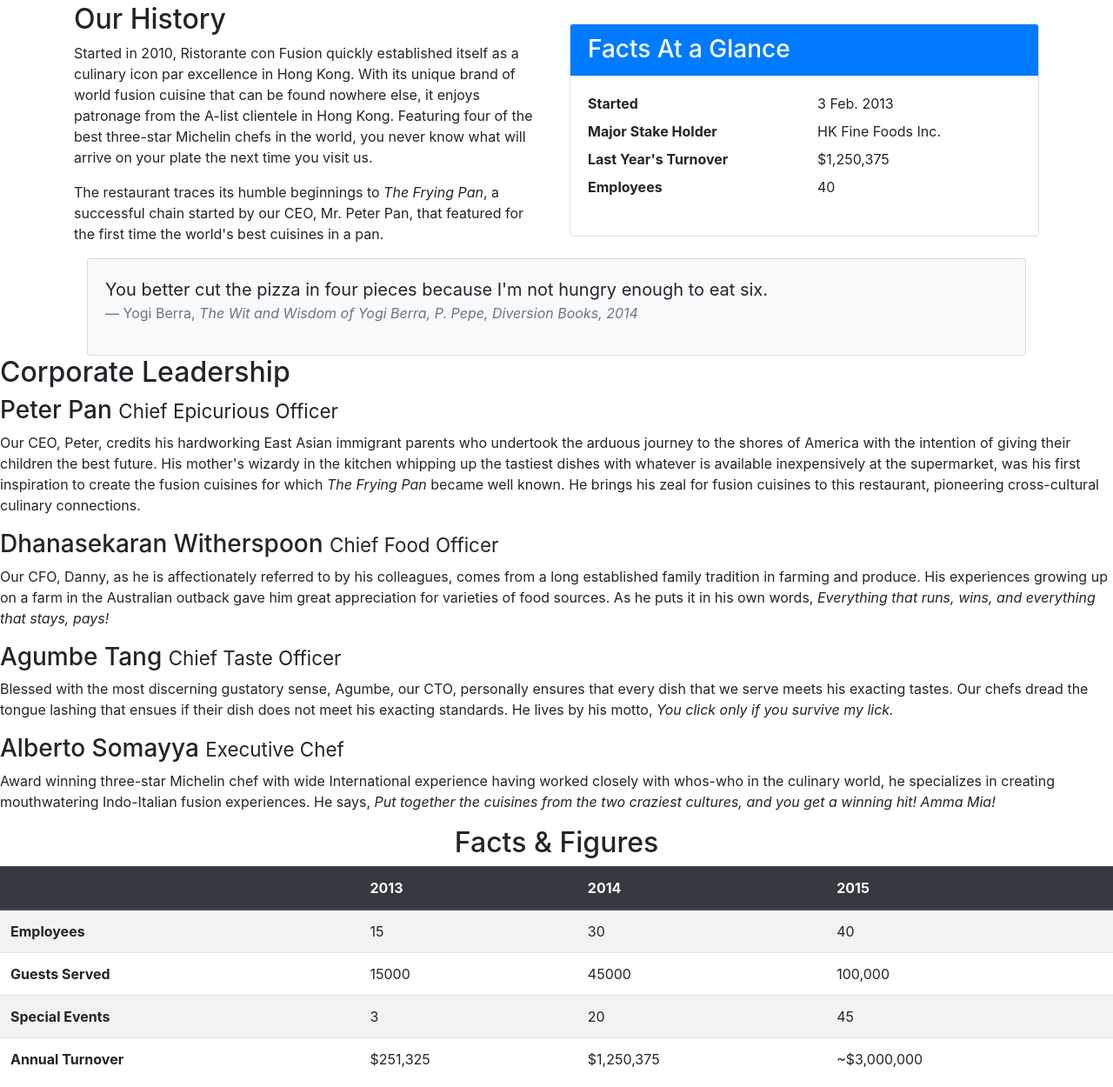
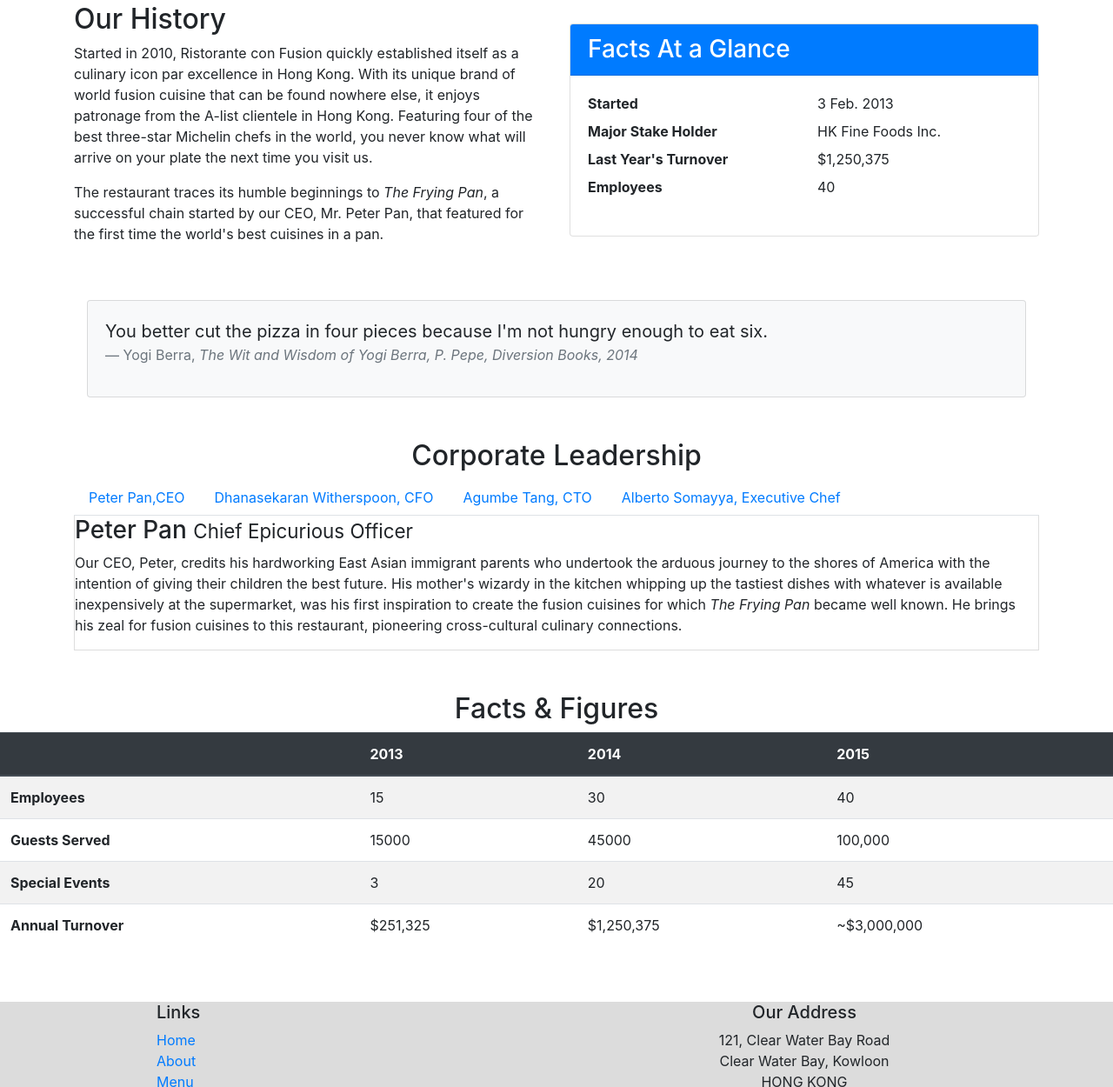
Before and after one commit to souravnair/mybootstrapproject, a plain HTML site: page aboutus.html in a window 1280 px wide. Shown: the part 492-1742 px from the top of the page at 87% size. Drawn offline with nearby package versions, Linux system fonts and the light colour scheme.

Commit message:
tabs added in aboutus page

```diff
--- a/aboutus.html
+++ b/aboutus.html
@@ -78,7 +78,7 @@
                 </div>
             </div>
             </div>
-            <div class="col-12">
+            <div class="col-12 my-5">
                 <div class="card card-body bg-light">
                     <blockquote class="blockquote">
                         <p class="mb-0">You better cut the pizza in four pieces because
@@ -92,20 +92,84 @@
             </div>
         </div>
 
-
+        <div class="container my-5">
             <div class="row row-content align-items-center">
                 <div class="col-12">
-                <h2>Corporate Leadership</h2>
+                    <h2 style="text-align:center;">Corporate Leadership</h2>
+                     <ul class="nav nav-tabs">
+                         <li class="nav-item">
+                             <a class="nav-link" href="#peterPan" role="tab" data-toggle="tab" active>Peter Pan,CEO</a>
+                         </li>
+                         <li class="nav-item">
+                            <a class="nav-link" href="#witherSpoon" role="tab" data-toggle="tab">Dhanasekaran Witherspoon, CFO</a>
+                        </li>
+                        <li class="nav-item">
+                            <a class="nav-link" href="#tang" role="tab" data-toggle="tab">Agumbe Tang, CTO </a>
+                        </li>
+                        <li class="nav-item">
+                            <a class="nav-link" href="#somayya" role="tab" data-toggle="tab">Alberto Somayya, Executive Chef</a>
+                        </li>
+
+                     </ul>
+                     <div class="tab-content">
+                         <div role="tabpanel" class="tab-pane fade show active" id="peterPan">
                             <h3>Peter Pan <small>Chief Epicurious Officer</small></h3>
                             <p class="d-none d-sm-block">Our CEO, Peter, credits his hardworking East Asian immigrant parents who undertook the arduous journey to the shores of America with the intention of giving their children the best future. His mother's wizardy in the kitchen whipping up the tastiest dishes with whatever is available inexpensively at the supermarket, was his first inspiration to create the fusion cuisines for which <em>The Frying Pan</em> became well known. He brings his zeal for fusion cuisines to this restaurant, pioneering cross-cultural culinary connections.</p>
+                         </div>
+                         <div role="tabpanel" class="tab-pane fade" id="witherSpoon">
                             <h3>Dhanasekaran Witherspoon <small>Chief Food Officer</small></h3>
                             <p  class="d-none d-sm-block">Our CFO, Danny, as he is affectionately referred to by his colleagues, comes from a long established family tradition in farming and produce. His experiences growing up on a farm in the Australian outback gave him great appreciation for varieties of food sources. As he puts it in his own words, <em>Everything that runs, wins, and everything that stays, pays!</em></p>
+                         </div>
+                         <div role="tabpanel" class="tab-pane fade" id="tang">
                             <h3>Agumbe Tang <small>Chief Taste Officer</small></h3>
                             <p  class="d-none d-sm-block">Blessed with the most discerning gustatory sense, Agumbe, our CTO, personally ensures that every dish that we serve meets his exacting tastes. Our chefs dread the tongue lashing that ensues if their dish does not meet his exacting standards. He lives by his motto, <em>You click only if you survive my lick.</em></p>
+                         </div>
+                         <div role="tabpanel" class="tab-pane fade" id="somayya">
                             <h3>Alberto Somayya <small>Executive Chef</small></h3>
                             <p  class="d-none d-sm-block">Award winning three-star Michelin chef with wide International experience having worked closely with whos-who in the culinary world, he specializes in creating mouthwatering Indo-Italian fusion experiences. He says, <em>Put together the cuisines from the two craziest cultures, and you get a winning hit! Amma Mia!</em></p>
                         </div>
                      </div>
+                </div>
+           </div>
+        </div>
+        <!--div class="row row-content align-items-center">
+            <div class="col-12">
+                <h2>Corporate Leadership</h2>
+                 <ul class="nav nav-tabs">
+                     <li class="nav-item">
+                         <a class="nav-link" href="#peterPan" role="tab" data-toggle="tab">Peter Pan,CEO</a>
+                     </li>
+                     <li class="nav-item">
+                        <a class="nav-link" href="#witherSpoon" role="tab" data-toggle="tab">Dhanasekaran Witherspoon, CFO</a>
+                    </li>
+                    <li class="nav-item">
+                        <a class="nav-link" href="#tang" role="tab" data-toggle="tab">Agumbe Tang, CTO </a>
+                    </li>
+                    <li class="nav-item">
+                        <a class="nav-link" href="#somayya" role="tab" data-toggle="tab">Alberto Somayya, Executive Chef</a>
+                    </li>
+
+                 </ul>
+                 <div class="tab-content">
+                     <div role="tabpanel" class="tab-pane fade show active" id="peterPan">
+                        <h3>Peter Pan <small>Chief Epicurious Officer</small></h3>
+                        <p class="d-none d-sm-block">Our CEO, Peter, credits his hardworking East Asian immigrant parents who undertook the arduous journey to the shores of America with the intention of giving their children the best future. His mother's wizardy in the kitchen whipping up the tastiest dishes with whatever is available inexpensively at the supermarket, was his first inspiration to create the fusion cuisines for which <em>The Frying Pan</em> became well known. He brings his zeal for fusion cuisines to this restaurant, pioneering cross-cultural culinary connections.</p>
+                     </div>
+                     <div role="tabpanel" class="tab-pane fade" id="witherSpoon">
+                        <h3>Dhanasekaran Witherspoon <small>Chief Food Officer</small></h3>
+                        <p  class="d-none d-sm-block">Our CFO, Danny, as he is affectionately referred to by his colleagues, comes from a long established family tradition in farming and produce. His experiences growing up on a farm in the Australian outback gave him great appreciation for varieties of food sources. As he puts it in his own words, <em>Everything that runs, wins, and everything that stays, pays!</em></p>
+                     </div>
+                     <div role="tabpanel" class="tab-pane fade" id="tang">
+                        <h3>Agumbe Tang <small>Chief Taste Officer</small></h3>
+                        <p  class="d-none d-sm-block">Blessed with the most discerning gustatory sense, Agumbe, our CTO, personally ensures that every dish that we serve meets his exacting tastes. Our chefs dread the tongue lashing that ensues if their dish does not meet his exacting standards. He lives by his motto, <em>You click only if you survive my lick.</em></p>
+                     </div>
+                     <div role="tabpanel" class="tab-pane fade" id="somayya">
+                        <h3>Alberto Somayya <small>Executive Chef</small></h3>
+                        <p  class="d-none d-sm-block">Award winning three-star Michelin chef with wide International experience having worked closely with whos-who in the culinary world, he specializes in creating mouthwatering Indo-Italian fusion experiences. He says, <em>Put together the cuisines from the two craziest cultures, and you get a winning hit! Amma Mia!</em></p>
+                    </div>
+                 </div>
+            </div>
+       </div-->
 
         <div class="row">
             <div class="col-12 col-sm-9 text-center mx-auto">
@@ -151,7 +215,7 @@
             </table>
         </div>
     </div>
-    <footer class="footer" style="background-color:#DCDCDC;">
+    <footer class="footer mt-5" style="background-color:#DCDCDC;">
         <div class="container">
             <div class="row">
                 <div class="col-4 offset-1 col-sm-5">
--- a/css/style.css
+++ b/css/style.css
@@ -12,3 +12,11 @@
     display: block;
     width: 35%;
 }
+
+
+.tab-content{
+    border-bottom:solid 1px #dddddd;
+    border-right: solid 1px #dddddd;
+    border-left: solid 1px #dddddd;
+
+}
```
Lines whose indentation alone changed are shown as unchanged.
